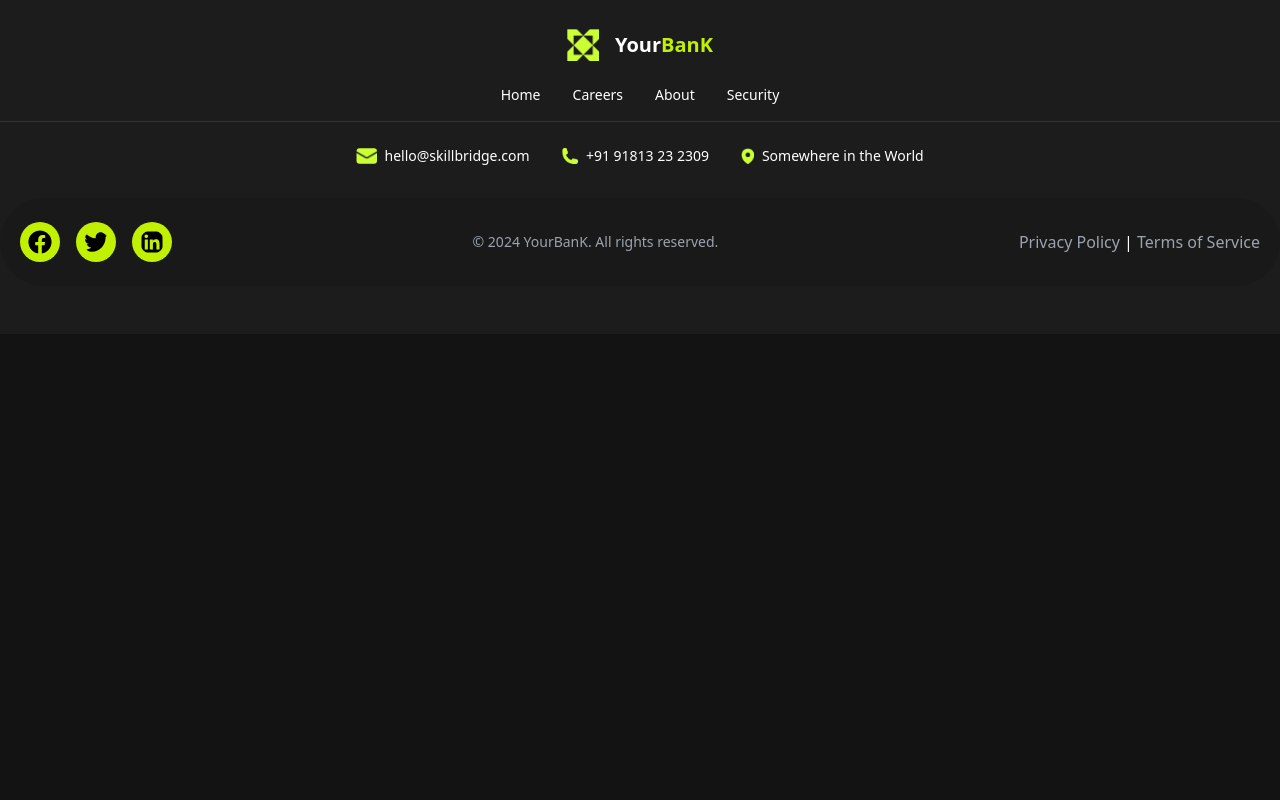
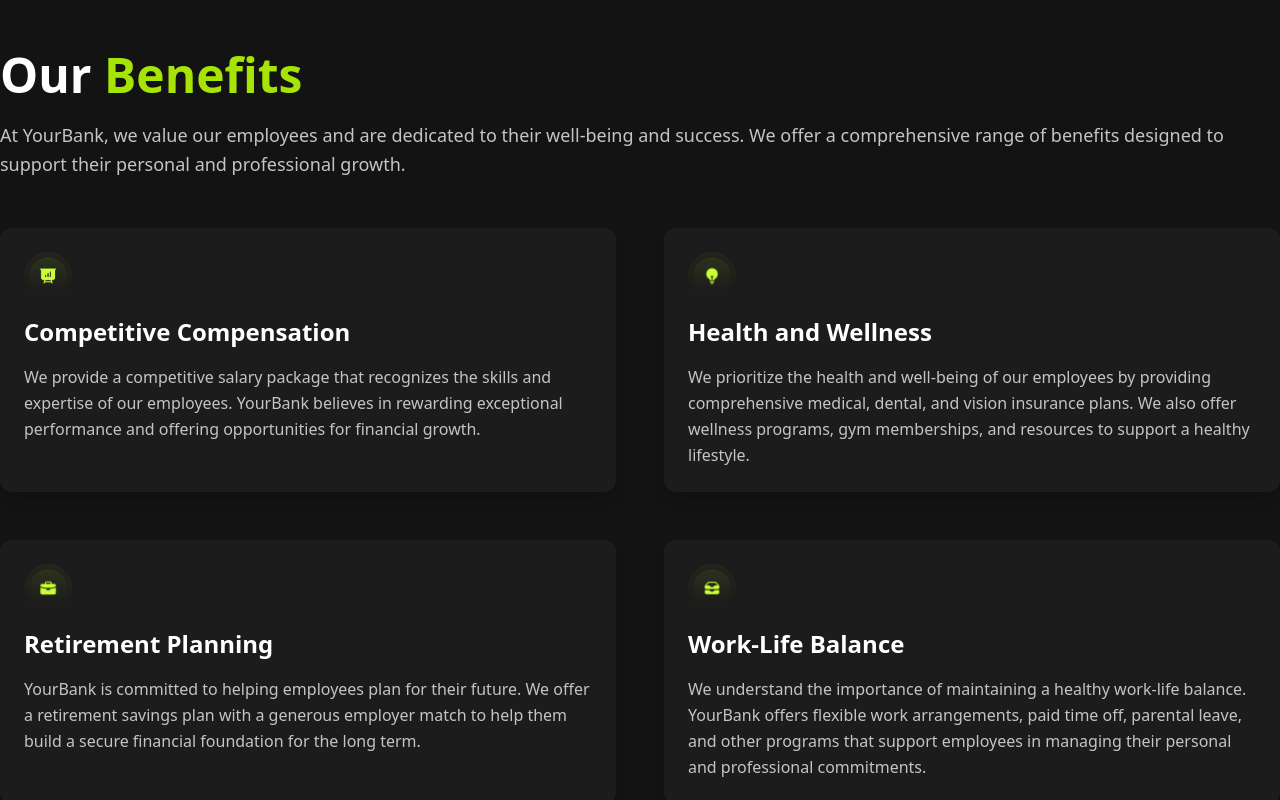
Before and after one commit to Dark1nessss/Financial-Tracker, a React (Create React App) app in the folder client/: page /careers in a window 1280 px wide. Shown: the part 1500-2300 px from the top of the page. Before the commit the page ends 1834 px from the top, so only its background shows below. Built offline with nearby package versions, Linux system fonts and the light colour scheme.

Commit message:
Benefits
V0.1

```diff
--- /dev/null
+++ b/client/src/components/sections/carrers/OurBenefits.js
@@ -0,0 +1,70 @@
+import React from 'react';
+
+const OurBenefits = () => {
+  return (
+    <section className="flex justify-center items-center py-16">
+      <div className="max-w-7xl mx-auto">
+
+        {/* Section Title */}
+        <h2 className="text-5xl font-bold text-left mb-4 leading-tight">
+          Our <span className="text-[#A5E404]">Benefits</span>
+        </h2>
+
+        {/* Introductory Paragraph */}
+        <p className="text-lg text-left text-[#C4C4C4] mb-12 leading-relaxed max-w-7xl">
+          At YourBank, we value our employees and are dedicated to their well-being and success. We offer a comprehensive range of benefits designed to support their personal and professional growth.
+        </p>
+
+        {/* Benefits Grid */}
+        <div className="grid grid-cols-1 md:grid-cols-2 gap-12">
+
+          {/* Competitive Compensation */}
+          <div className="flex flex-col items-start bg-[#1c1c1c] p-6 rounded-xl shadow-lg">
+            <img src="graph_con.png" alt="Graph Icon" className="mb-4 w-12 h-12"/>
+            <h3 className="text-2xl font-bold text-white mb-4">
+              Competitive Compensation
+            </h3>
+            <p className="text-[#C4C4C4] leading-relaxed">
+              We provide a competitive salary package that recognizes the skills and expertise of our employees. YourBank believes in rewarding exceptional performance and offering opportunities for financial growth.
+            </p>
+          </div>
+
+          {/* Health and Wellness */}
+          <div className="flex flex-col items-start bg-[#1c1c1c] p-6 rounded-xl shadow-lg">
+            <img src="light.png" alt="Health and Wellness Icon" className="mb-4 w-12 h-12"/>
+            <h3 className="text-2xl font-bold text-white mb-4">
+              Health and Wellness
+            </h3>
+            <p className="text-[#C4C4C4] leading-relaxed">
+              We prioritize the health and well-being of our employees by providing comprehensive medical, dental, and vision insurance plans. We also offer wellness programs, gym memberships, and resources to support a healthy lifestyle.
+            </p>
+          </div>
+
+          {/* Retirement Planning */}
+          <div className="flex flex-col items-start bg-[#1c1c1c] p-6 rounded-xl shadow-lg">
+            <img src="bag.png" alt="Retirement Planning Icon" className="mb-4 w-12 h-12"/>
+            <h3 className="text-2xl font-bold text-white mb-4">
+              Retirement Planning
+            </h3>
+            <p className="text-[#C4C4C4] leading-relaxed">
+              YourBank is committed to helping employees plan for their future. We offer a retirement savings plan with a generous employer match to help them build a secure financial foundation for the long term.
+            </p>
+          </div>
+
+          {/* Work-Life Balance */}
+          <div className="flex flex-col items-start bg-[#1c1c1c] p-6 rounded-xl shadow-lg">
+            <img src="folders.png" alt="Work-Life Balance Icon" className="mb-4 w-12 h-12"/>
+            <h3 className="text-2xl font-bold text-white mb-4">
+              Work-Life Balance
+            </h3>
+            <p className="text-[#C4C4C4] leading-relaxed">
+              We understand the importance of maintaining a healthy work-life balance. YourBank offers flexible work arrangements, paid time off, parental leave, and other programs that support employees in managing their personal and professional commitments.
+            </p>
+          </div>
+        </div>
+      </div>
+    </section>
+  );
+};
+
+export default OurBenefits;
--- a/client/src/pages/Careers.js
+++ b/client/src/pages/Careers.js
@@ -1,5 +1,6 @@
 import Welcome from '../components/sections/carrers/Welcome.js';
 import OurValues from '../components/sections/carrers/OurValues.js';
+import OurBenefits from '../components/sections/carrers/OurBenefits.js';
 
 const LandingPage = () => {
 
@@ -9,6 +10,8 @@
       <Welcome/>
 
       <OurValues/>
+
+      <OurBenefits/>
     </div>
   );
 };
```
Also changed, not shown: client/public/folders.png (added), client/public/light.png (added).
